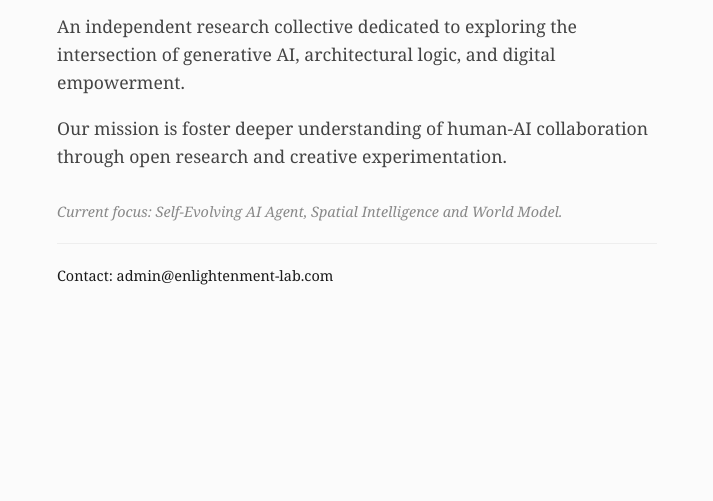
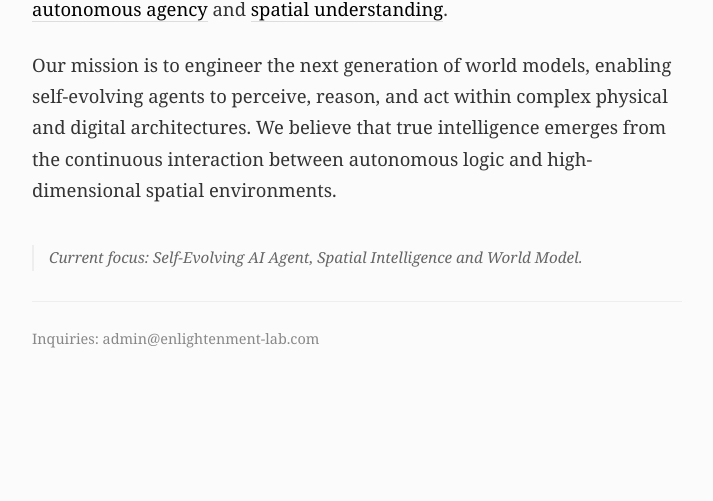
Before and after one commit to enlightenment-lab/enlightenment-lab.github.io, a plain HTML site: page index.html in a window 1280 px wide. Shown: the part 299-800 px from the top of the page, without its empty margins (283-996 px from the left). Drawn offline with Linux system fonts and the light colour scheme.

Commit message:
Update index.html

```diff
--- a/index.html
+++ b/index.html
@@ -3,23 +3,31 @@
 <head>
     <meta charset="UTF-8">
     <meta name="viewport" content="width=device-width, initial-scale=1.0">
-    <title>Enlightenment Lab | Research Collective</title>
+    <title>Enlightenment Lab | Frontier Intelligence Research</title>
     <style>
-        body { font-family: "Georgia", serif; background-color: #fbfbfb; color: #1a1a1a; display: flex; justify-content: center; align-items: center; height: 100vh; margin: 0; line-height: 1.6; }
-        .container { max-width: 600px; padding: 40px; }
-        h1 { font-weight: normal; font-size: 2.2rem; margin-bottom: 10px; letter-spacing: -0.5px; }
-        p { font-size: 1.1rem; color: #444; }
-        .status { margin-top: 30px; font-style: italic; color: #888; font-size: 0.9rem; }
-        .contact { margin-top: 20px; font-size: 0.9rem; border-top: 1px solid #eee; padding-top: 20px; }
+        body { font-family: "Georgia", serif; background-color: #fbfbfb; color: #1a1a1a; display: flex; justify-content: center; align-items: center; height: 100vh; margin: 0; line-height: 1.7; }
+        .container { max-width: 650px; padding: 40px; }
+        h1 { font-weight: normal; font-size: 2.4rem; margin-bottom: 20px; letter-spacing: -0.5px; }
+        p { font-size: 1.15rem; color: #333; margin-bottom: 25px; }
+        .status { margin-top: 40px; font-style: italic; color: #666; font-size: 0.95rem; border-left: 2px solid #eee; padding-left: 15px; }
+        .contact { margin-top: 30px; font-size: 0.9rem; border-top: 1px solid #eee; padding-top: 25px; color: #888; }
+        strong { color: #000; font-weight: normal; border-bottom: 1px solid #ddd; }
     </style>
 </head>
 <body>
     <div class="container">
         <h1>Enlightenment Lab</h1>
-        <p>An independent research collective dedicated to exploring the intersection of generative AI, architectural logic, and digital empowerment.</p>
-        <p>Our mission is foster deeper understanding of human-AI collaboration through open research and creative experimentation.</p>
-        <div class="status">Current focus: Self-Evolving AI Agent, Spatial Intelligence and World Model.</div>
-        <div class="contact">Contact: admin@enlightenment-lab.com</div>
+        <p>An independent research collective dedicated to the synthesis of <strong>autonomous agency</strong> and <strong>spatial understanding</strong>.</p>
+
+        <p>Our mission is to engineer the next generation of world models, enabling self-evolving agents to perceive, reason, and act within complex physical and digital architectures. We believe that true intelligence emerges from the continuous interaction between autonomous logic and high-dimensional spatial environments.</p>
+
+        <div class="status">
+            Current focus: Self-Evolving AI Agent, Spatial Intelligence and World Model.
+        </div>
+
+        <div class="contact">
+            Inquiries: admin@enlightenment-lab.com
+        </div>
     </div>
 </body>
 </html>
```
